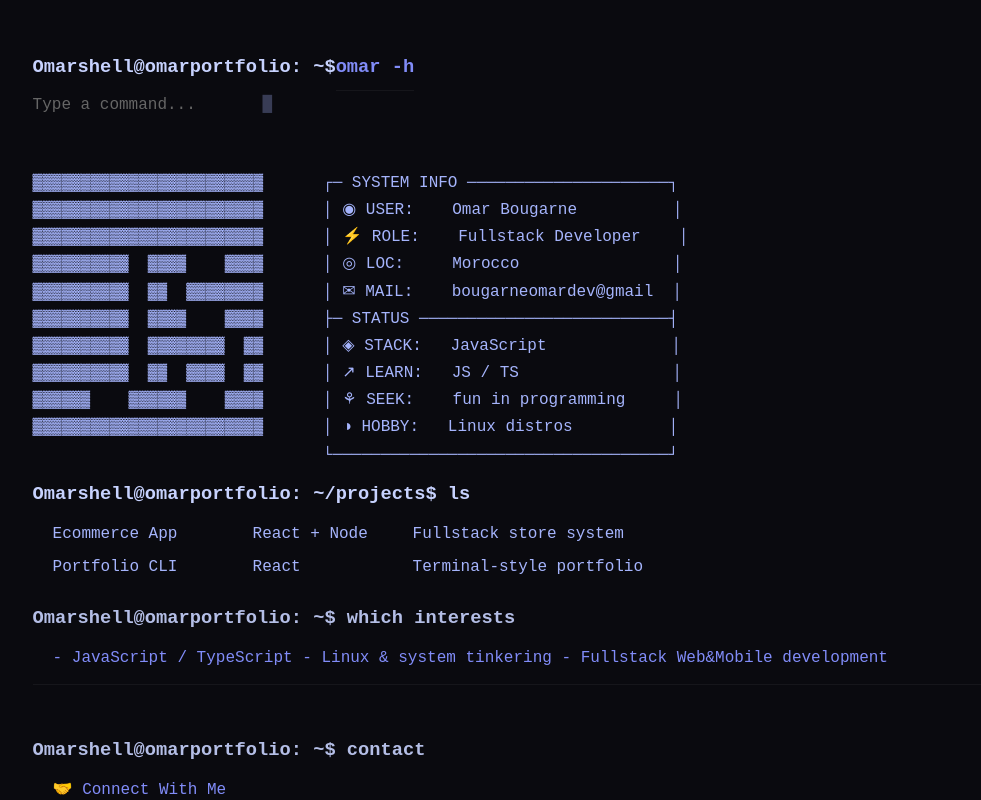
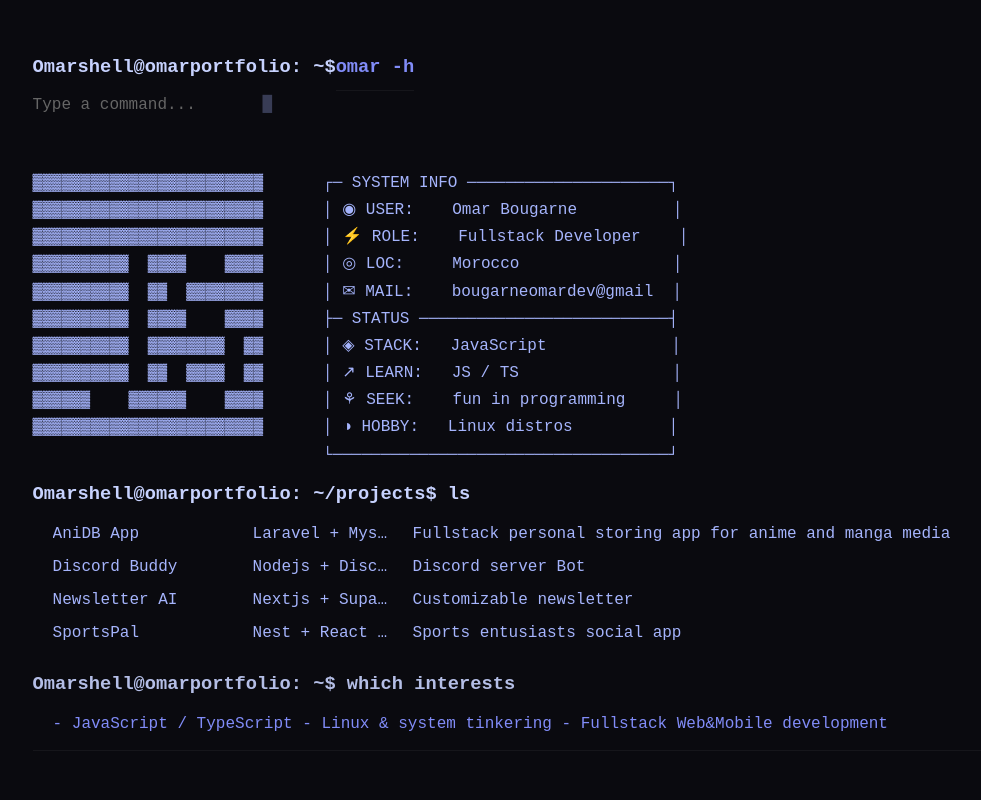
Before and after one commit to omarbougarne/terminal-portfolio, a React app: page / in a window 1280 px wide. Shown: the top 800 px of the page, without its empty margins (9-990 px from the left). Built offline with nearby package versions, Linux system fonts and the light colour scheme; the HTML template or start-up script is replaced by a standard one.

Commit message:
readying up the file seperation adding personal projects and experience

```diff
--- a/src/projects.js
+++ b/src/projects.js
@@ -1,13 +1,23 @@
  const projects = [
   {
-    name: "Ecommerce App",
-    stack: "React + Node",
-    desc: "Fullstack store system"
+    name: "AniDB App",
+    stack: "Laravel + Mysql",
+    desc: "Fullstack personal storing app for anime and manga media"
   },
   {
-    name: "Portfolio CLI",
-    stack: "React",
-    desc: "Terminal-style portfolio"
+    name: "Discord Buddy",
+    stack: "Nodejs + Discordjs",
+    desc: "Discord server Bot"
+  },
+  {
+    name: "Newsletter AI",
+    stack: "Nextjs + Supabase",
+    desc: "Customizable newsletter"
+  },
+  {
+    name: "SportsPal",
+    stack: "Nest + React Native + MongoDB",
+    desc: "Sports entusiasts social app"
   }
 ];
 
```
Also changed, not shown: src/components/commnad.jsx (added, +8 -0 lines).
